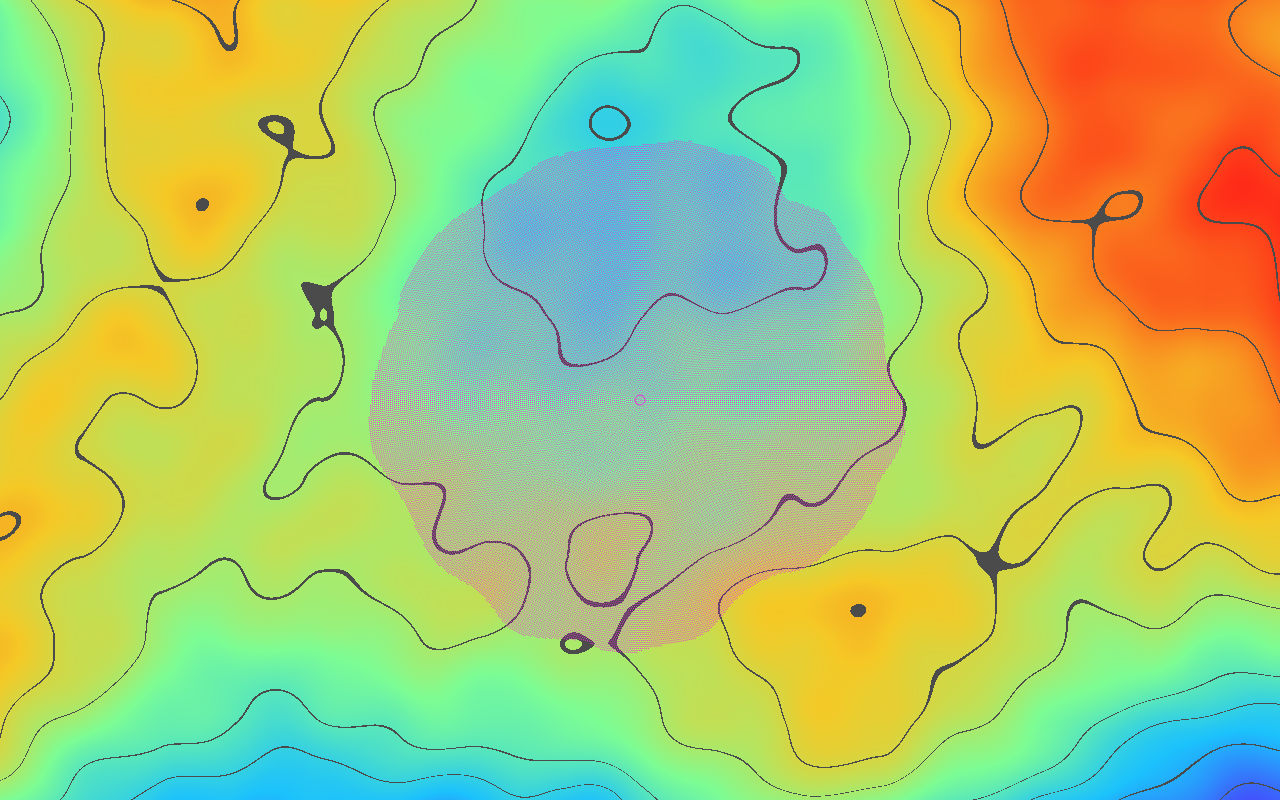
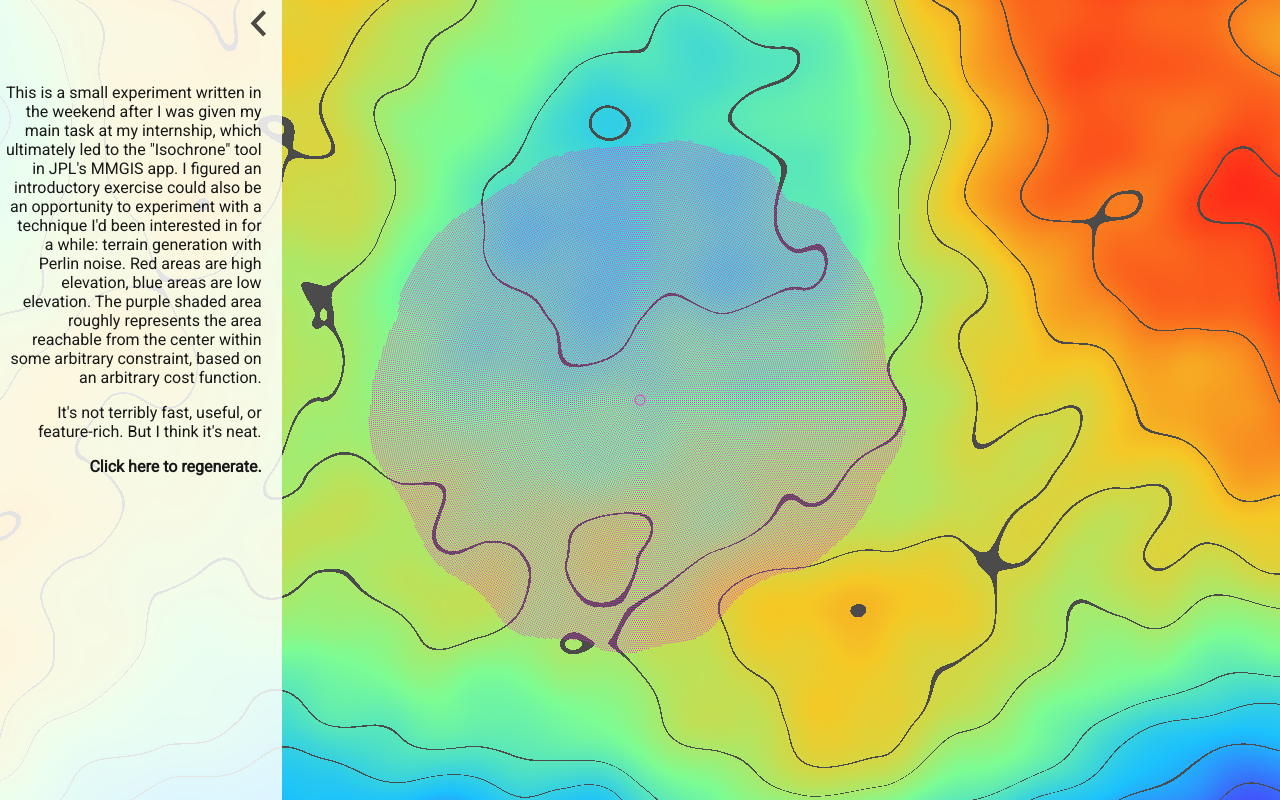
Before and after one commit to frasercl/heightmap_sandbox, a plain HTML site: page index.html in a window 1280 px wide. Drawn offline with Linux system fonts and the light colour scheme.

Commit message:
add a little box with a little description in it

```diff
--- a/index.html
+++ b/index.html
@@ -1,11 +1,80 @@
 <!DOCTYPE html>
 
-<html>
+<html lang="en">
     <head>
         <title>heightmap sandbox</title>
+        <style>
+@import url('https://fonts.googleapis.com/css2?family=Roboto&display=swap');
+
+#desc-container {
+    position: absolute;
+    width: 45px;
+    height: 100%;
+    background-color: rgba(255, 255, 255, 0.5);
+    transition: width 0.5s, background-color 0.5s;
+}
+
+#desc-container:hover {
+    width: 22vw;
+    background-color: rgba(255, 255, 255, 0.85);
+}
+
+#arrow {
+    opacity: 0.7;
+    float: right;
+    transition: transform 0.5s;
+}
+
+#desc-container:hover > #arrow {
+    transform: rotate(180deg);
+}
+
+#description {
+    font-family: 'Roboto', sans-serif;
+    color: #181818;
+    text-align: right;
+    float: right;
+    width: 20vw;
+    margin: 20px;
+    margin-right: 55px;
+    opacity: 0.0;
+    transition: margin-right 0.5s, opacity 0.5s;
+}
+
+#desc-container:hover > #description {
+    margin-right: 20px;
+    opacity: 1.0;
+}
+
+#regen {
+    font-weight: bold;
+    cursor: pointer;
+}
+        </style>
     </head>
     <body style="margin:0;overflow:hidden;">
-        <canvas></canvas>
+        <canvas style="position:absolute;"></canvas>
+        <div id="desc-container">
+            <svg id="arrow" xmlns="http://www.w3.org/2000/svg" width="35pt" height="35pt" version="1.1" viewBox="0 0 752 752">
+                <path d="m500.84 376-21.605-22.793-179.96-189.43-48.098 45.582 158.36 166.64-158.36 166.64 48.098 45.582 179.96-189.43 21.605-22.793z"/>
+            </svg>
+            <div id="description">
+                <p>
+                    This is a small experiment written in the weekend after I was given my main
+                    task at my internship, which ultimately led to the "Isochrone" tool in JPL's
+                    MMGIS app. I figured an introductory exercise could also be an opportunity to
+                    experiment with a technique I'd been interested in for a while: terrain
+                    generation with Perlin noise. Red areas are high elevation, blue areas are low
+                    elevation. The purple shaded area roughly represents the area reachable from
+                    the center within some arbitrary constraint, based on an arbitrary cost
+                    function.
+                </p>
+                <p>
+                    It's not terribly fast, useful, or feature-rich. But I think it's neat.
+                </p>
+                <p id="regen">Click here to regenerate.</p>
+            </div>
+        </div>
     </body>
     <script type="module" src="./main.js"></script>
 </html>
--- a/main.js
+++ b/main.js
@@ -191,4 +191,6 @@ function main() {
     ctx.stroke();
 }
 
+document.querySelector("#regen").addEventListener("click", main);
+
 main();
```
